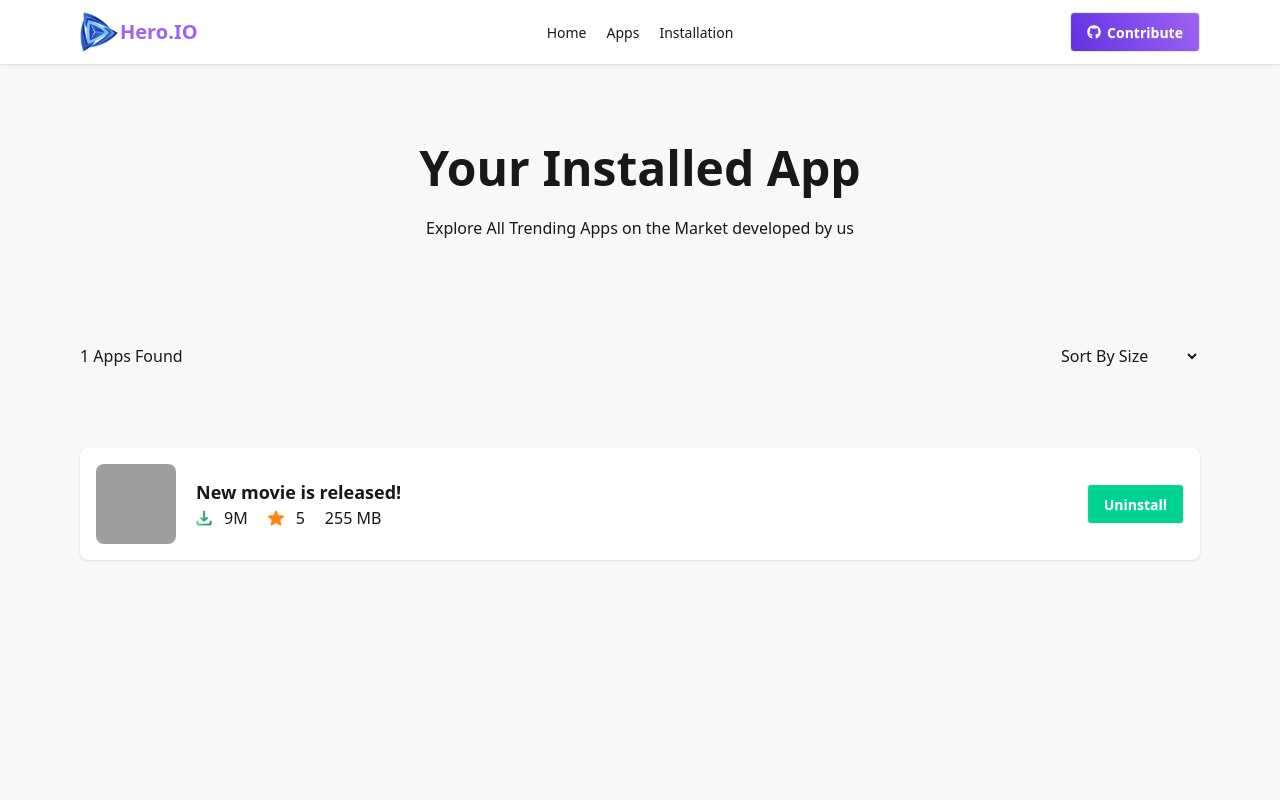
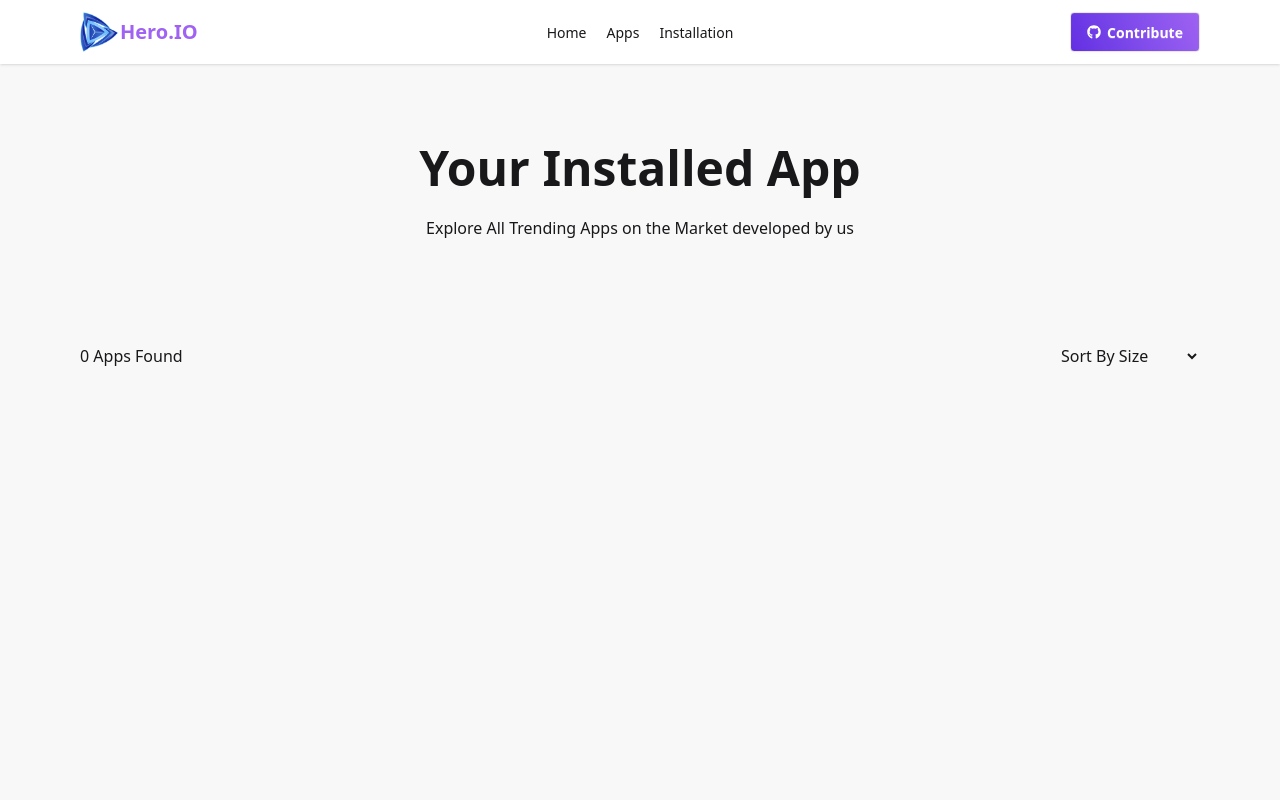
Before and after one commit to ashrafulislam65/Hero.io-Software-Store, a React (Vite) app: page /installedList in a window 1280 px wide. Shown: the top 800 px of the page. Built offline with nearby package versions, Linux system fonts and the light colour scheme; grey boxes are pictures that could not be loaded.

Commit message:
installed apps now visible with there card

```diff
--- /dev/null
+++ b/src/Components/InstalledCard/InstalledCard.jsx
@@ -0,0 +1,40 @@
+
+import Download from '../../assets/icon-downloads.png';
+import Rating from '../../assets/icon-ratings.png';
+const InstalledCard = ({a}) => {
+    const { image, title, downloads, ratingAvg, size } = a;
+
+    return (
+        <div className=''>
+            <div className="card mb-5 py-4 px-4 card-side  flex justify-between items-center bg-base-100 shadow-sm">
+                <div className="  flex  items-center gap-5">
+                    <figure>
+                        <img className="w-[80px] h-[80px] rounded-lg"
+                            src={image}
+                            alt="Movie" />
+                    </figure>
+                    <div className="">
+                        <h2 className="card-title">{title}</h2>
+                        <div className='flex gap-5 items-center'>
+                            <div className='flex gap-3 items-center'>
+                                <img className='w-4 h-4' src={Download} alt="" />
+                                <p>{downloads}</p>
+                            </div>
+                            <div className='flex gap-3 items-center'>
+                                <img className='w-4 h-4' src={Rating} alt="" />
+                                <p>{ratingAvg}</p>
+                            </div>
+                            <p><span>{size}</span> MB</p>
+                        </div>
+
+                    </div>
+                </div>
+                <div className="">
+                    <button className="btn bg-[#00d390] text-[white]">Uninstall</button>
+                </div>
+            </div>
+        </div>
+    );
+};
+
+export default InstalledCard;
--- a/src/Pages/InstalledList/InstalledList.jsx
+++ b/src/Pages/InstalledList/InstalledList.jsx
@@ -1,7 +1,19 @@
-import Download from '../../assets/icon-downloads.png';
-import Rating from '../../assets/icon-ratings.png';
-import Review from '../../assets/icon-review.png';
+import { useLoaderData } from 'react-router';
+
+import { useEffect, useState } from 'react';
+import { getStoredApps } from '../../Utility/AddToDB';
+import InstalledCard from '../../Components/InstalledCard/InstalledCard';
 const InstalledList = () => {
+    const [installedList, setInstalledList] = useState([]);
+    const data = useLoaderData();
+    console.log(data);
+    useEffect(() => {
+        const installedAppsData = getStoredApps();
+        const installedApps = installedAppsData.map(id=>parseInt(id));
+        const myInstalledApps = data.filter(app => installedApps.includes(app.id));
+        setInstalledList(myInstalledApps);
+    }, [])
+
     return (
         <div>
             <div className=" text-center px-[80px] py-[80px] bg-base-200 min-h-screen">
@@ -16,7 +28,7 @@ const InstalledList = () => {
                 </div>
 
                 <div className=" flex justify-between  py-20">
-                    <h3>1 Apps Found</h3>
+                    <h3><span>{installedList.length}</span> Apps Found</h3>
                     <select className="" id="sort" name="sort">
                         <option value="bd">Sort By Size</option>
                         <option value="in">India</option>
@@ -27,33 +39,9 @@ const InstalledList = () => {
 
 
                 </div>
-                <div className="card py-4 px-4 card-side flex justify-between items-center bg-base-100 shadow-sm">
-                    <div className="  flex  items-center gap-5">
-                        <figure>
-                            <img className="w-[80px] h-[80px] rounded-lg"
-                                src="https://img.daisyui.com/images/stock/photo-1635805737707-575885ab0820.webp"
-                                alt="Movie" />
-                        </figure>
-                        <div className="">
-                            <h2 className="card-title">New movie is released!</h2>
-                            <div className='flex gap-5 items-center'>
-                                <div className='flex gap-3 items-center'>
-                                    <img className='w-4 h-4' src={Download} alt="" />
-                                    <p>9M</p>
-                                </div>
-                                <div className='flex gap-3 items-center'>
-                                    <img className='w-4 h-4' src={Rating} alt="" />
-                                    <p>5</p>
-                                </div>
-                                <p><span>255</span> MB</p>
-                            </div>
-
-                        </div>
-                    </div>
-                    <div className="">
-                        <button className="btn bg-[#00d390] text-[white]">Uninstall</button>
-                    </div>
-                </div>
+                {
+                    installedList.map(a => <InstalledCard a={a} key={a.id} ></InstalledCard>)
+                }
             </div>
 
         </div>
--- a/src/Routes/Routes.jsx
+++ b/src/Routes/Routes.jsx
@@ -34,6 +34,8 @@ export const router = createBrowserRouter([
         {
             path:"installedList",
             Component:InstalledList,
+            loader:()=>fetch('All-Apps.json'),
+
         }
 
     ]
--- a/src/Utility/AddToDB.js
+++ b/src/Utility/AddToDB.js
@@ -20,4 +20,4 @@ const addToStoredDB = (id) => {
     }
 
 }
-export { addToStoredDB };
+export { addToStoredDB,getStoredApps };
```
